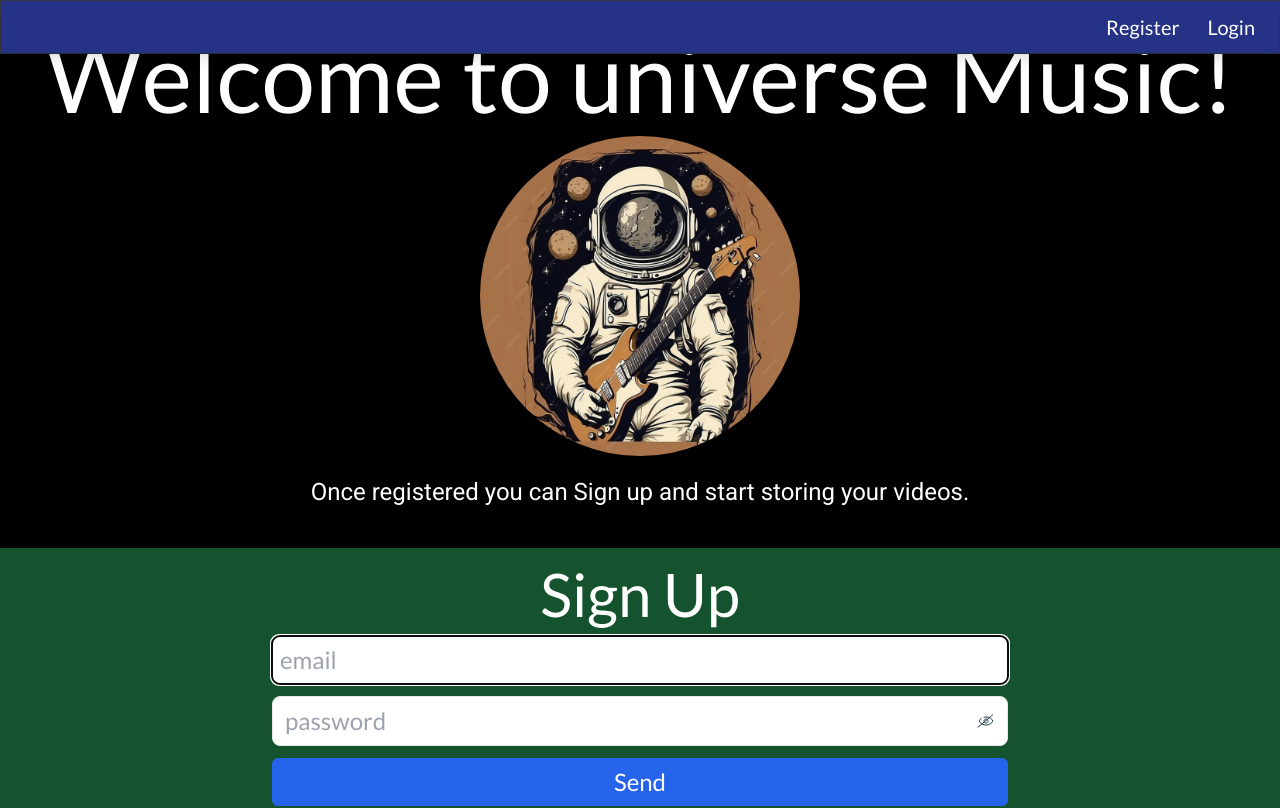
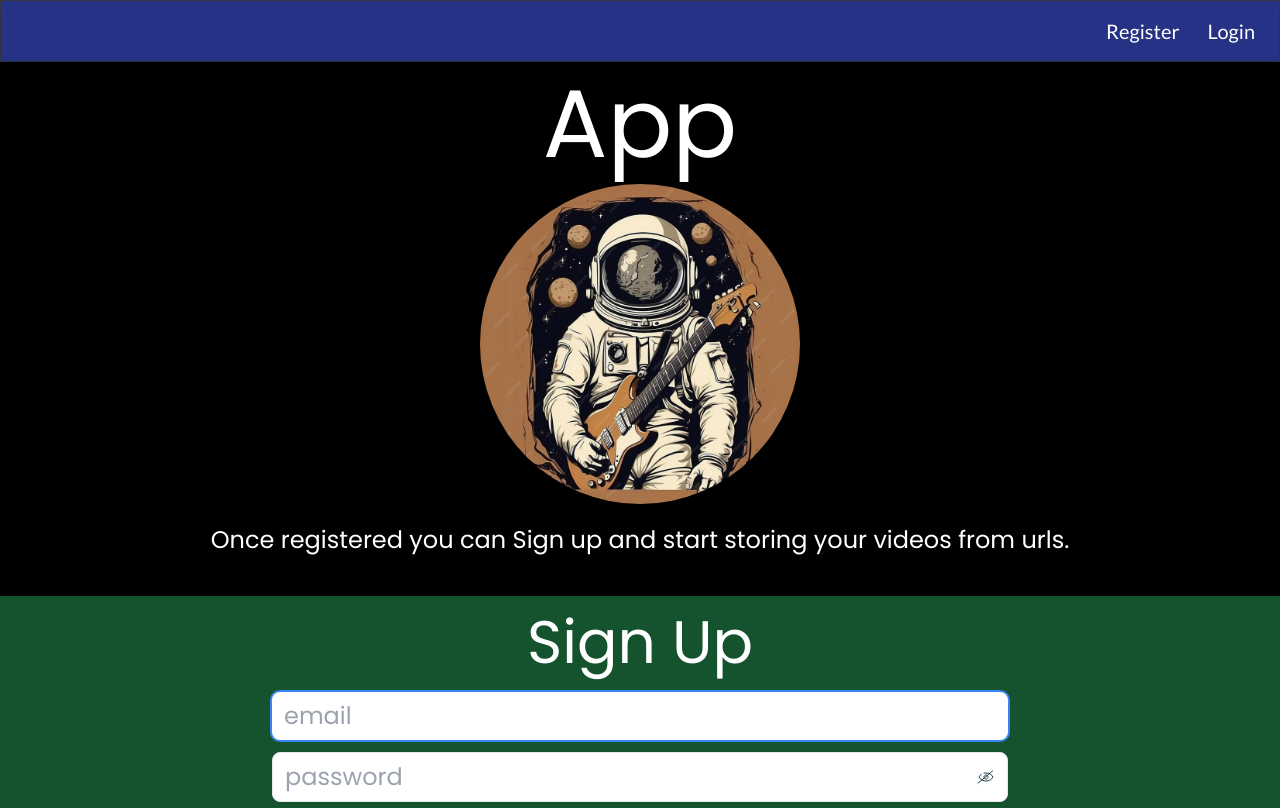
Before and after one commit to Javierdigital85/front-videos-reactvite-typescript-tailwind, a React (Vite) app: page / in a window 1280 px wide. Shown: the top 808 px of the page. Built offline with nearby package versions, Linux system fonts and the light colour scheme; no server answers; the HTML template or start-up script is replaced by a standard one; a web font is replaced by a local one.

Commit message:
change(Register,Login.tsx): update text titles

```diff
--- a/src/components/ForgotPassword.tsx
+++ b/src/components/ForgotPassword.tsx
@@ -41,19 +41,19 @@ const ForgotPassword = () => {
         onSubmit={handleSubmit}
         className="border p-4 rounded-md flex flex-col w-full max-w-2xl md:ml-5"
       >
-        <h1 className="mb-2 text-white">Recover your password!</h1>
+        <h1 className="mb-2 text-white font-poppins">Recover your password!</h1>
         <input
           type="email"
           placeholder="email"
           name="email"
-          className="w-full px-3 p-2 mb-4 rounded-md"
+          className="w-full px-3 p-2 mb-4 rounded-md focus:outline-none focus:ring-2 focus:ring-blue-500 font-poppins"
           onChange={handleChange}
           value={user.email}
           autoFocus
         />
         <button
           type="submit"
-          className="bg-blue-500 hover:bg-blue-600 mt-2 p-2 rounded-md"
+          className="bg-blue-500 hover:bg-blue-600 mt-2 p-2 rounded-md font-poppins text-white"
         >
           Send
         </button>
--- a/src/components/Login.tsx
+++ b/src/components/Login.tsx
@@ -47,14 +47,14 @@ const Login = () => {
   return (
     <div className="flex flex-col justify-center text-2xl h-screen items-center mt-10">
       <div className="bg-black h-screen flex flex-col justify-center items-center w-full mb-10">
-        <h1 className="text-white text-4xl md:text-8xl font-lato text-center mt-20">
-          Welcome to universe Music!
+        <h1 className="text-white text-4xl md:text-8xl font-poppins text-center mt-20">
+          Welcome to Videos Online App
         </h1>
         <div className="p-3">
           <img src={astronaut} alt="" className="rounded-full h-80 w-80" />
         </div>
-        <p className="text-white mt-2 font text-center">
-          Once registered you can Sign up and start storing your videos.
+        <p className="text-white mt-2 font-poppins text-center">
+          Once registered you can Sign up and start storing your videos from urls.
         </p>
       </div>
       <div className=" bg-green-900 h-screen flex items-center w-full justify-center">
@@ -62,13 +62,13 @@ const Login = () => {
           onSubmit={handleSubmit}
           className="p-4 rounded-md font-lato h-96 max-w-3xl w-full"
         >
-          <h2 className="text-white flex justify-center mb-3 text-6xl">
+          <h2 className="text-white flex justify-center mb-5 text-6xl font-poppins">
             Sign Up
           </h2>
           <input
             type="email"
             placeholder="email"
-            className="w-full p-2 rounded-lg mb-3"
+            className="w-full p-2 rounded-lg mb-3 font-poppins px-3 focus:outline-none focus:ring-2 focus:ring-blue-500"
             name="email"
             onChange={handleChange}
             autoFocus
@@ -78,7 +78,7 @@ const Login = () => {
             <input
               type={eye ? "text" : "password"}
               placeholder="password"
-              className="border w-full p-2 px-3 rounded-lg mb-3"
+              className="border w-full p-2 px-3 rounded-lg mb-3 font-poppins focus:outline-none focus:ring-2 focus:ring-blue-500"
               name="password"
               onChange={handleChange}
               required
@@ -94,13 +94,13 @@ const Login = () => {
           <div className="flex justify-center">
             <button
               type="submit"
-              className=" bg-blue-600 p-2 hover:bg-blue-500 rounded-md text-white w-full"
+              className=" bg-blue-600 p-2 hover:bg-blue-500 rounded-md text-white w-full font-poppins"
             >
               Send
             </button>
           </div>
           <div className="mt-2">
-            <Link to={"forgot-password"} className="text-white">
+            <Link to={"forgot-password"} className="text-white font-poppins">
               Forgot password?
             </Link>
           </div>
--- a/src/components/Navbar.tsx
+++ b/src/components/Navbar.tsx
@@ -13,6 +13,7 @@ import { toast } from "react-toastify";
 const URL = import.meta.env.VITE_BACKEND_URL;
 interface User {
   id: number;
+  name: string;
 }
 interface RootState {
   user: User;
@@ -58,6 +59,7 @@ const Navbar = () => {
     ? [
         { newVideo: "Create New Video", path: "/video-form" },
         { newVideo: "Log out", path: "/", onClick: logout },
+        { newVideo: `Welcome ${user.name} !`, path: "/videolist" },
       ]
     : [
         { newVideo: "Register", path: "/register" },
@@ -102,7 +104,11 @@ const Navbar = () => {
       </div>
       {/* pantallas pequeñas */}
       {navbarOpen ? (
-        <NavbarMenu links={navLinks} setNavbarOpen={setNavbarOpen} logout={logout}/>
+        <NavbarMenu
+          links={navLinks}
+          setNavbarOpen={setNavbarOpen}
+          logout={logout}
+        />
       ) : null}
     </nav>
   );
--- a/src/components/Navbarlink.tsx
+++ b/src/components/Navbarlink.tsx
@@ -20,7 +20,9 @@ const Navbarlink = ({ link, linkTo, setNavbarOpen, onClick }: Props) => {
   return (
     <Link
       to={linkTo}
-      className="block py-1 pl-3 pr-4 sm:text-xl rounded text-white hover:font-extralight"
+      className={`block py-2 pl-3 pr-4 sm:text-xl rounded text-white hover:text-blue-500 ${
+        link.includes("Welcome") ? "text-blue-300" : ""
+      }`}
       onClick={handleClick}
     >
       {link}
--- a/src/components/Register.tsx
+++ b/src/components/Register.tsx
@@ -35,8 +35,8 @@ const Register = () => {
   return (
     <div className="flex flex-col md:flex-row justify-center text-2xl h-screen items-center">
       <div className=" bg-black flex flex-col justify-center items-center  w-full sm:h-full md:h-screen">
-        <h1 className="sm:text-7xl text-white text-7xl font-lato text-center mt-40 md:mt-0">
-          Join the universe Music!
+        <h1 className="sm:text-7xl text-white text-7xl font-poppins text-center mt-40 md:mt-0">
+          Videos Online App
         </h1>
         <div className="p-3">
           <img
@@ -46,7 +46,7 @@ const Register = () => {
           />
         </div>
 
-        <p className="text-white mt-2 font py-5 text-center">
+        <p className="text-white mt-2 font py-5 text-center font-poppins">
           Get access to your personal library!
         </p>
       </div>
@@ -56,11 +56,11 @@ const Register = () => {
           onSubmit={handleSubmit}
           className="p-4 max-w-md rounded-md  font-lato mx-auto"
         >
-          <h2 className="text-white flex justify-center mb-2">Register</h2>
+          <h2 className="text-white flex justify-center mb-2 font-poppins">Register</h2>
           <input
             type="text"
             placeholder="name"
-            className="w-full p-2 px-3 rounded-lg mb-2"
+            className="w-full p-2 px-3 rounded-lg mb-2 focus:outline-none focus:ring-2 focus:ring-blue-500 font-poppins"
             onChange={handleChange}
             name="name"
             value={user.name}
@@ -70,7 +70,7 @@ const Register = () => {
           <input
             type="email"
             placeholder="email"
-            className="border w-full p-2 px-3 rounded-lg mb-2"
+            className="border w-full p-2 px-3 rounded-lg mb-2 focus:outline-none focus:ring-2 focus:ring-blue-500 font-poppins"
             onChange={handleChange}
             name="email"
             value={user.email}
@@ -79,7 +79,7 @@ const Register = () => {
           <input
             type="text"
             placeholder="password"
-            className="border w-full p-2 px-3 rounded-lg mb-2"
+            className="border w-full p-2 px-3 rounded-lg mb-2 focus:outline-none focus:ring-2 focus:ring-blue-500 font-poppins"
             onChange={handleChange}
             name="password"
             value={user.password}
@@ -88,7 +88,7 @@ const Register = () => {
           <div className="flex justify-center">
             <button
               type="submit"
-              className="border bg-blue-600 p-2 hover:bg-blue-500 rounded-md text-white w-full"
+              className="border bg-blue-600 p-2 hover:bg-blue-500 rounded-md text-white w-full font-poppins"
             >
               Send
             </button>
--- a/src/components/RepeatPassword.tsx
+++ b/src/components/RepeatPassword.tsx
@@ -73,7 +73,7 @@ const RepeatPassword = () => {
           onSubmit={handleSubmit}
           className="border flex flex-col  max-w-2xl w-full p-4 rounded-md md:ml-5"
         >
-          <h1 className="text-white text-center mb-2 text-3xl">
+          <h1 className="text-white text-center mb-2 text-3xl font-poppins">
             Reset your password
           </h1>
 
@@ -84,7 +84,7 @@ const RepeatPassword = () => {
               value={formData.password}
               type={eye ? "text" : "password"}
               placeholder="password"
-              className="mb-3 p-2 rounded-lg w-full px-3"
+              className="mb-3 p-2 rounded-lg w-full px-3 focus:outline-none focus:ring-2 focus:ring-blue-500 font-poppins"
               autoFocus
             />
             <div
@@ -102,7 +102,7 @@ const RepeatPassword = () => {
               value={formData.newPassword}
               type={eyeTwo ? "text" : "password"}
               placeholder="newPassword"
-              className="mb-3 p-2 rounded-lg w-full px-3"
+              className="mb-3 p-2 rounded-lg w-full px-3 focus:outline-none focus:ring-2 focus:ring-blue-500 font-poppins"
             />
             <div
               className="absolute inset-y-1 right-0 pr-3 mb-3 flex items-center"
@@ -112,7 +112,7 @@ const RepeatPassword = () => {
             </div>
           </div>
 
-          <button className="text-white mt-2 bg-blue-500 hover:bg-blue-600 p-3 rounded-md">
+          <button className="text-white mt-2 bg-blue-500 hover:bg-blue-600 p-3 rounded-md font-poppins">
             Send
           </button>
         </form>
--- a/src/components/VideoItem.tsx
+++ b/src/components/VideoItem.tsx
@@ -29,7 +29,7 @@ const VideoItem = ({ video, loadVideo }: Props) => {
   const videoId = getYoutubeVideoId(video.url);
 
   return (
-    <div className="bg-white shadow-lg rounded-lg overflow-hidden">
+    <div className="bg-white shadow-lg rounded-lg overflow-hidden mt-5">
       <div className="p-4 rounded-lg">
         <div className="flex justify-between">
           <h2 className="text-xl font-bold mb-2">{video.title}</h2>
```
Also changed, not shown: src/components/VideoForm.tsx (+4 -4 lines).
